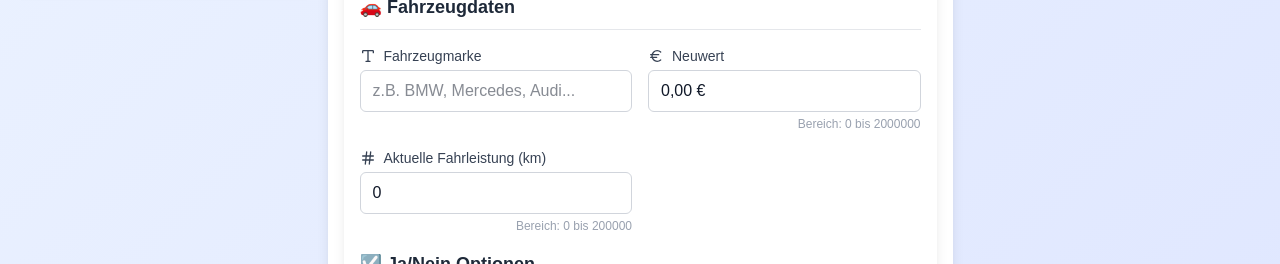
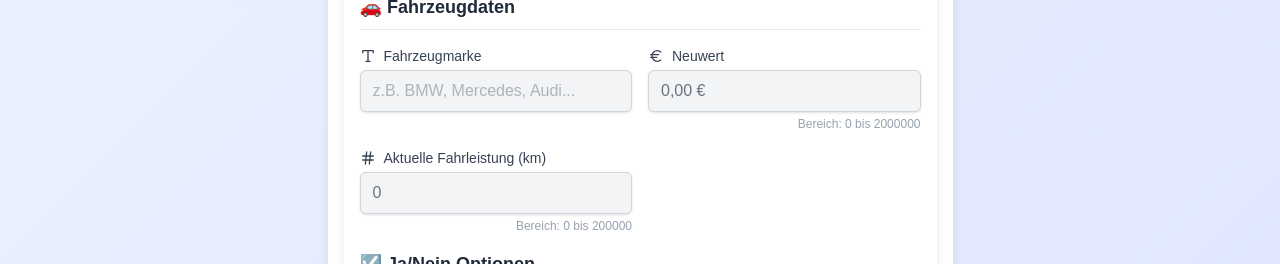
Before and after one commit to dsevenx/motor-date-app, a Next.js app: page /gui-test in a window 1280 px wide. Shown: the part 889-1153 px from the top of the page. Built offline with nearby package versions, Linux system fonts and the light colour scheme.

Commit message:
Editierbar passt

```diff
--- a/src/components/MotorDropDown.tsx
+++ b/src/components/MotorDropDown.tsx
@@ -253,10 +253,15 @@ export const MotorDropDown: React.FC<MotorDropDownProps> = ({
           onFocus={handleInputFocus}
           disabled={isEffectivelyDisabled}
           className={`
-            w-full px-3 py-2 border border-gray-300 rounded-md
-            focus:outline-none focus:ring-2 focus:ring-blue-500 focus:border-transparent
-            pr-10 disabled:bg-gray-100 disabled:cursor-not-allowed
-            ${!selectedLabel && !isOpen ? 'text-gray-400' : 'text-gray-900'}
+            w-full px-3 py-2 border border-gray-300 rounded-md shadow-sm
+            focus:outline-none focus:ring-2 focus:ring-blue-500 focus:border-blue-500
+            pr-10
+            ${isEffectivelyDisabled
+              ? 'bg-gray-100 cursor-not-allowed text-gray-500'
+              : 'bg-white hover:border-gray-400'
+            }
+            ${!selectedLabel && !isOpen && !isEffectivelyDisabled ? 'text-gray-400' : ''}
+            transition-colors duration-200
           `}
           placeholder={isOpen ? placeholder : ''}
         />
--- a/src/components/MotorEditNumber.tsx
+++ b/src/components/MotorEditNumber.tsx
@@ -242,22 +242,12 @@ export const MotorEditNumber: React.FC<MotorEditNumberProps> = ({
           disabled={isEffectivelyDisabled}
           readOnly={generellNichtEditierbar}
           className={`
-            w-full px-3 py-2
-            ${generellNichtEditierbar
-              ? 'border-0 bg-transparent'
-              : 'border border-gray-300 rounded-md focus:outline-none focus:ring-2 focus:ring-blue-500 focus:border-transparent'
+            w-full px-3 py-2 border border-gray-300 rounded-md shadow-sm
+            focus:outline-none focus:ring-2 focus:ring-blue-500 focus:border-blue-500
+            ${isEffectivelyDisabled
+              ? 'bg-gray-100 cursor-not-allowed text-gray-500'
+              : 'bg-white hover:border-gray-400'
             }
-            ${disabled && !generellNichtEditierbar
-              ? 'bg-gray-100 cursor-not-allowed text-gray-500'
-              : 'text-gray-900'
-            }
-            ${generellNichtEditierbar
-              ? 'cursor-default'
-              : disabled
-                ? 'cursor-not-allowed'
-                : 'cursor-text'
-            }
-            ${!generellNichtEditierbar && isFocused ? 'border-blue-500' : !generellNichtEditierbar ? 'border-gray-300' : ''}
             transition-colors duration-200
           `}
         />
--- a/src/components/MotorEditText.tsx
+++ b/src/components/MotorEditText.tsx
@@ -86,22 +86,12 @@ export const MotorEditText: React.FC<MotorEditTextProps> = ({
           readOnly={isEffectivelyDisabled}
           maxLength={maxLength}
           className={`
-            w-full px-3 py-2
-            ${generellNichtEditierbar
-              ? 'border-0 bg-transparent'
-              : 'border border-gray-300 rounded-md focus:outline-none focus:ring-2 focus:ring-blue-500 focus:border-transparent'
+            w-full px-3 py-2 border border-gray-300 rounded-md shadow-sm
+            focus:outline-none focus:ring-2 focus:ring-blue-500 focus:border-blue-500
+            ${isEffectivelyDisabled
+              ? 'bg-gray-100 cursor-not-allowed text-gray-500'
+              : 'bg-white hover:border-gray-400'
             }
-            ${disabled && !generellNichtEditierbar
-              ? 'bg-gray-100 cursor-not-allowed text-gray-500'
-              : 'text-gray-900'
-            }
-            ${generellNichtEditierbar
-              ? 'cursor-default'
-              : disabled
-                ? 'cursor-not-allowed'
-                : 'cursor-text'
-            }
-            ${!generellNichtEditierbar && isFocused ? 'border-blue-500' : !generellNichtEditierbar ? 'border-gray-300' : ''}
             transition-colors duration-200
           `}
         />
```
Also changed, not shown: KI-Anfragen.txt.
